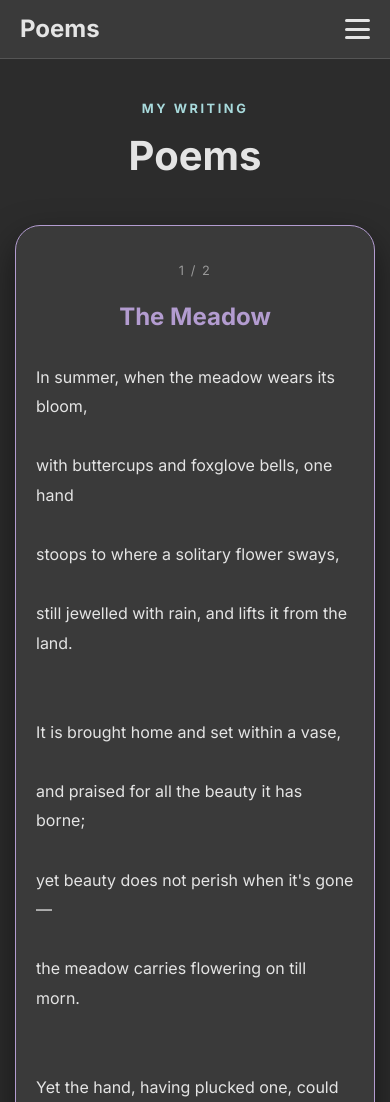
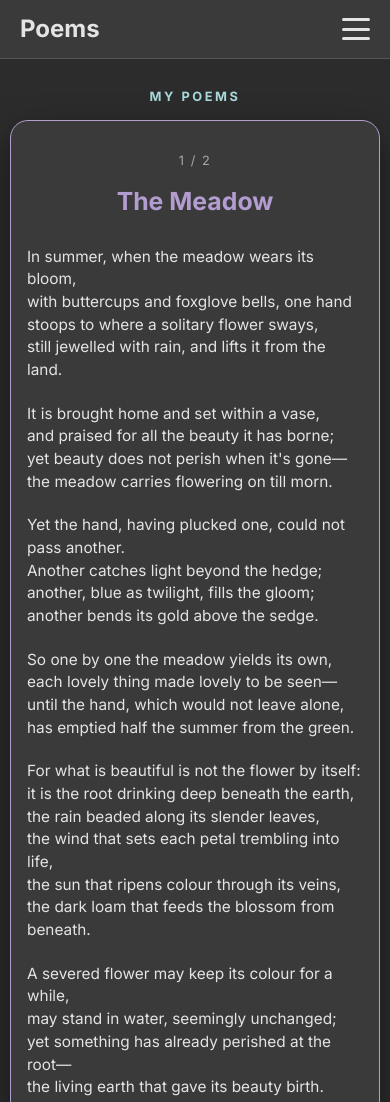
Before and after one commit to Dimples22/samiha, a plain HTML site: page poems.html in a window 390 px wide. Shown: the top 1102 px of the page. Drawn offline with Linux system fonts and the light colour scheme.

Commit message:
Add files via upload

```diff
--- a/poems.html
+++ b/poems.html
@@ -23,12 +23,13 @@
       --dark-bg: #2C2C2C;
       --dark-gray: #3A3A3A;
       --text-light: #E4E4E4;
+      --text-muted: #A8A8A8;
 
       --accent-cyan: #A8DADC;
       --accent-pink: #FFC1CC;
       --accent-lavender: #B39CD0;
 
-      --shadow: rgba(0,0,0,0.5);
+      --shadow: rgba(0, 0, 0, 0.5);
       --border: #555;
 
       --transition-speed: 0.3s;
@@ -71,6 +72,7 @@
       color: var(--accent-pink);
     }
 
+    /* Navigation */
     .nav {
       background: var(--dark-gray);
       position: sticky;
@@ -123,8 +125,8 @@
       display: none;
       flex-direction: column;
       justify-content: space-between;
-      width: 25px;
-      height: 20px;
+      width: 28px;
+      height: 22px;
       background: none;
       border: none;
       cursor: pointer;
@@ -138,17 +140,17 @@
       border-radius: 2px;
     }
 
-
+    /* Poetry Section */
     .poetry-section {
       min-height: calc(100vh - 61px);
-      padding: 80px 20px;
+      padding: 64px 20px;
       display: flex;
       justify-content: center;
     }
 
     .poetry-container {
       width: 100%;
-      max-width: 850px;
+      max-width: 920px;
       margin: 0 auto;
       text-align: center;
     }
@@ -162,67 +164,71 @@
     }
 
     .poetry-container > h1 {
-      margin-bottom: 45px;
+      margin-bottom: 36px;
     }
 
     .poem-card {
       background: var(--dark-gray);
       border: 1px solid var(--accent-lavender);
-      border-radius: 30px;
-      padding: 55px;
+      border-radius: 28px;
+      padding: 52px 56px;
       box-shadow: 0 15px 35px var(--shadow);
-
       transition:
-        opacity 0.25s ease,
-        transform 0.25s ease;
+        opacity 0.22s ease,
+        transform 0.22s ease;
     }
 
     .poem-number {
-      color: #999;
+      color: var(--text-muted);
       font-size: 0.8rem;
       letter-spacing: 0.12em;
-      margin-bottom: 20px;
+      margin-bottom: 14px;
     }
 
     #poemTitle {
       color: var(--accent-lavender);
-      margin-bottom: 40px;
-      font-size: 1.8rem;
+      margin-bottom: 36px;
+      font-size: 1.85rem;
     }
 
+
     .poem-text {
-      max-width: 680px;
+      max-width: 720px;
       margin: 0 auto;
       text-align: left;
     }
 
-    .poem-text p {
-      margin: 0;
+    .poem-text .stanza {
+      margin: 0 0 1.55em 0;
       color: var(--text-light);
-      font-size: 1.05rem;
-      line-height: 1.9;
-      white-space: pre-line;
+      font-size: 1.06rem;
+      line-height: 1.55;
       font-weight: 400;
+      overflow-wrap: break-word;
+    }
+
+    .poem-text .stanza:last-child {
+      margin-bottom: 0;
     }
 
     .poetry-controls {
       display: flex;
       justify-content: center;
       align-items: center;
-      gap: 12px;
-      margin-top: 25px;
+      gap: 14px;
+      margin-top: 28px;
     }
 
     .poem-btn {
-      padding: 12px 22px;
+      min-height: 44px;
+      padding: 12px 24px;
       border: 1px solid var(--border);
       border-radius: 50px;
       background: var(--dark-gray);
       color: var(--text-light);
       font-family: inherit;
-      font-size: 0.9rem;
+      font-size: 0.92rem;
       cursor: pointer;
-
       transition:
         background var(--transition-speed),
         color var(--transition-speed),
@@ -255,9 +261,8 @@
       margin: 0;
     }
 
-
+    /* Tablet & Mobile */
     @media (max-width: 768px) {
-
       .nav-container {
         grid-template-columns: auto auto;
         justify-content: space-between;
@@ -267,15 +272,12 @@
         display: none;
         grid-auto-flow: row;
         gap: 10px;
-
         background: var(--dark-gray);
         position: absolute;
         top: 60px;
         right: 20px;
-
         width: 180px;
         padding: 10px;
-
         border-radius: 10px;
         box-shadow: 0 10px 25px var(--shadow);
       }
@@ -289,42 +291,50 @@
       }
 
       .poetry-section {
-        padding: 55px 18px;
+        padding: 40px 14px;
       }
 
       .poem-card {
-        padding: 40px 25px;
-        border-radius: 25px;
+        padding: 36px 22px;
+        border-radius: 22px;
       }
 
       #poemTitle {
-        font-size: 1.5rem;
-        margin-bottom: 30px;
+        font-size: 1.55rem;
+        margin-bottom: 28px;
       }
 
-      .poem-text p {
+      .poem-text .stanza {
         font-size: 1rem;
-        line-height: 1.85;
+        line-height: 1.5;
+        margin-bottom: 1.45em;
       }
     }
 
+
     @media (max-width: 480px) {
-
       .poetry-section {
-        padding: 40px 15px;
+        padding: 28px 10px;
       }
 
       .poem-card {
-        padding: 35px 20px;
+        padding: 30px 16px;
+        border-radius: 18px;
+      }
+
+      .poem-text .stanza {
+        font-size: 0.96rem;
+        line-height: 1.48;
+        margin-bottom: 1.35em;
       }
 
       .poetry-controls {
-        gap: 8px;
+        gap: 10px;
       }
 
       .poem-btn {
-        padding: 11px 16px;
-        font-size: 0.85rem;
+        padding: 11px 18px;
+        font-size: 0.88rem;
       }
     }
   </style>
@@ -334,7 +344,6 @@
 
   <nav class="nav">
     <div class="nav-container">
-
       <div class="logo">
         Poems
       </div>
@@ -351,32 +360,22 @@
         id="navToggle"
         aria-label="Open navigation"
         aria-expanded="false"
-        type="button"
       >
         <span></span>
         <span></span>
         <span></span>
       </button>
-
     </div>
   </nav>
 
   <main>
-
     <section class="poetry-section">
-
       <div class="poetry-container">
-
         <p class="poetry-label">
-          MY WRITING
+          MY POEMS
         </p>
 
-        <h1>
-          Poems
-        </h1>
-
         <div class="poem-card" id="poemCard">
-
           <p class="poem-number" id="poemNumber">
             1 / 2
           </p>
@@ -385,14 +384,10 @@
             The Meadow
           </h2>
 
-          <div class="poem-text">
-            <p id="poemText"></p>
-          </div>
-
+          <div class="poem-text" id="poemText"></div>
         </div>
 
         <div class="poetry-controls">
-
           <button
             class="poem-btn"
             id="prevPoem"
@@ -408,13 +403,9 @@
           >
             next →
           </button>
-
         </div>
-
       </div>
-
     </section>
-
   </main>
 
   <footer>
@@ -425,156 +416,108 @@
     const poems = [
       {
         title: "The Meadow",
-
-        text: `In summer, when the meadow wears its bloom,
-
-with buttercups and foxglove bells, one hand
-
-stoops to where a solitary flower sways,
-
-still jewelled with rain, and lifts it from the land.
-
-
-It is brought home and set within a vase,
-
-and praised for all the beauty it has borne;
-
-yet beauty does not perish when it's gone—
-
-the meadow carries flowering on till morn.
-
-
-Yet the hand, having plucked one, could not pass another.
-
-Another catches light beyond the hedge;
-
-another, blue as twilight, fills the gloom;
-
-another bends its gold above the sedge.
-
-
-So one by one the meadow yields its own,
-
-each lovely thing made lovely to be seen—
-
-until the hand, which would not leave alone,
-
-has emptied half the summer from the green.
-
-
-For what is beautiful is not the flower by itself:
-
-it is the root drinking deep beneath the earth,
-
-the rain beaded along its slender leaves,
-
-the wind that sets each petal trembling into life,
-
-the sun that ripens colour through its veins,
-
-the dark loam that feeds the blossom from beneath.
-
-
-A severed flower may keep its colour for a while,
-
-may stand in water, seemingly unchanged;
-
-yet something has already perished at the root—
-
-the living earth that gave its beauty birth.
-
-
-Perhaps it is enough to remain
-
-upon the path, and let the blossoms be;
-
-to watch them bow beneath the summer rain,
-
-then lift their faces to the evening breeze.
-
-
-For not every flower is meant to go
-
-home in the hand that reaches out to claim;
-
-some things are meant to flourish where they grow,
-
-and answer to the earth from whence they came.`
+        stanzas: [
+          [
+            "In summer, when the meadow wears its bloom,",
+            "with buttercups and foxglove bells, one hand",
+            "stoops to where a solitary flower sways,",
+            "still jewelled with rain, and lifts it from the land."
+          ],
+          [
+            "It is brought home and set within a vase,",
+            "and praised for all the beauty it has borne;",
+            "yet beauty does not perish when it's gone—",
+            "the meadow carries flowering on till morn."
+          ],
+          [
+            "Yet the hand, having plucked one, could not pass another.",
+            "Another catches light beyond the hedge;",
+            "another, blue as twilight, fills the gloom;",
+            "another bends its gold above the sedge."
+          ],
+          [
+            "So one by one the meadow yields its own,",
+            "each lovely thing made lovely to be seen—",
+            "until the hand, which would not leave alone,",
+            "has emptied half the summer from the green."
+          ],
+          [
+            "For what is beautiful is not the flower by itself:",
+            "it is the root drinking deep beneath the earth,",
+            "the rain beaded along its slender leaves,",
+            "the wind that sets each petal trembling into life,",
+            "the sun that ripens colour through its veins,",
+            "the dark loam that feeds the blossom from beneath."
+          ],
+          [
+            "A severed flower may keep its colour for a while,",
+            "may stand in water, seemingly unchanged;",
+            "yet something has already perished at the root—",
+            "the living earth that gave its beauty birth."
+          ],
+          [
+            "Perhaps it is enough to remain",
+            "upon the path, and let the blossoms be;",
+            "to watch them bow beneath the summer rain,",
+            "then lift their faces to the evening breeze."
+          ],
+          [
+            "For not every flower is meant to go",
+            "home in the hand that reaches out to claim;",
+            "some things are meant to flourish where they grow,",
+            "and answer to the earth from whence they came."
+          ]
+        ]
       },
-
       {
         title: "Elixir",
-
-        text: `In this desert, even a cactus becomes interesting
-
-for a little while beneath the vacant sky;
-
-a crooked thing, austere and green, will hold the eye
-
-when there is little else to break the monotony.
-
-
-They prick, of course, and sometimes draw the blood,
-
-but what are thorns amid so much sand?
-
-And here I am, searching for a water source.
-
-Not for the first cool draught that chance might offer,
-
-nor for some sweetness another draught could bestow,
-
-but for that elixir which has no likeness,
-
-whose very thought makes every other pleasure pale.
-
-
-To taste the impending doom
-
-of your elixir
-
-and find it sweeter
-
-for knowing what it will take from me.
-
-
-To feel it upon the tongue,
-
-its sweetness opening slowly through the mouth,
-
-until the breath itself is steeped in it;
-
-to find, mingled with its sweetness, the first touch of doom,
-
-so intimately joined that neither
-
-could be separated from the other.
-
-
-It is not salvation that I seek,
-
-nor even the end of thirst,
-
-but that exquisite moment before surrender,
-
-when the wanting becomes almost unbearable—
-
-when what has haunted the mouth for so long
-
-is at last poised upon the lips.
-
-
-So let the thorns draw blood. Let the desert blister
-
-the soles of feet already worn and sore.
-
-Let them prick me once, and then a hundred times;
-
-what are their small wounds, their sting, their score,
-
-beside the rapture waiting at the end of them—
-
-the one draught for which I would bleed once more.`
+        stanzas: [
+          [
+            "In this desert, even a cactus becomes interesting",
+            "for a little while beneath the vacant sky;",
+            "a crooked thing, austere and green, will hold the eye",
+            "when there is little else to break the monotony."
+          ],
+          [
+            "They prick, of course, and sometimes draw the blood,",
+            "but what are thorns amid so much sand?",
+            "And here I am, searching for a water source.",
+            "Not for the first cool draught that chance might offer,",
+            "nor for some sweetness another draught could bestow,",
+            "but for that elixir which has no likeness,",
+            "whose very thought makes every other pleasure pale."
+          ],
+          [
+            "To taste the impending doom",
+            "of your elixir",
+            "and find it sweeter",
+            "for knowing what it will take from me."
+          ],
+          [
+            "To feel it upon the tongue,",
+            "its sweetness opening slowly through the mouth,",
+            "until the breath itself is steeped in it;",
+            "to find, mingled with its sweetness, the first touch of doom,",
+            "so intimately joined that neither",
+            "could be separated from the other."
+          ],
+          [
+            "It is not salvation that I seek,",
+            "nor even the end of thirst,",
+            "but that exquisite moment before surrender,",
+            "when the wanting becomes almost unbearable—",
+            "when what has haunted the mouth for so long",
+            "is at last poised upon the lips."
+          ],
+          [
+            "So let the thorns draw blood. Let the desert blister",
+            "the soles of feet already worn and sore.",
+            "Let them prick me once, and then a hundred times;",
+            "what are their small wounds, their sting, their score,",
+            "beside the rapture waiting at the end of them—",
+            "the one draught for which I would bleed once more."
+          ]
+        ]
       }
     ];
 
@@ -584,82 +527,65 @@ the one draught for which I would bleed once more.`
     const poemTitle = document.getElementById("poemTitle");
     const poemText = document.getElementById("poemText");
     const poemNumber = document.getElementById("poemNumber");
-
     const nextButton = document.getElementById("nextPoem");
     const previousButton = document.getElementById("prevPoem");
 
-    function displayPoem() {
+    function renderStanzas(stanzas) {
+      poemText.innerHTML = "";
+
+      stanzas.forEach((lines) => {
+        const p = document.createElement("p");
+        p.className = "stanza";
+
+        lines.forEach((line, index) => {
+          p.appendChild(document.createTextNode(line));
+          if (index < lines.length - 1) {
+            p.appendChild(document.createElement("br"));
+          }
+        });
+
+        poemText.appendChild(p);
+      });
+    }
+
+    function displayPoem(shouldScroll = false) {
       poemCard.style.opacity = "0";
       poemCard.style.transform = "translateY(8px)";
 
       setTimeout(() => {
-        poemTitle.textContent = poems[currentPoem].title;
-        poemText.textContent = poems[currentPoem].text;
-        poemNumber.textContent =
-          `${currentPoem + 1} / ${poems.length}`;
+        const poem = poems[currentPoem];
+        poemTitle.textContent = poem.title;
+        renderStanzas(poem.stanzas);
+        poemNumber.textContent = `${currentPoem + 1} / ${poems.length}`;
 
         poemCard.style.opacity = "1";
         poemCard.style.transform = "translateY(0)";
 
-        window.scrollTo({
-          top: 0,
-          behavior: "smooth"
-        });
+        if (shouldScroll) {
+          window.scrollTo({
+            top: 0,
+            behavior: "smooth"
+          });
+        }
       }, 200);
     }
 
     nextButton.addEventListener("click", () => {
-      currentPoem++;
-
-      if (currentPoem >= poems.length) {
-        currentPoem = 0;
-      }
-
-      displayPoem();
+      currentPoem = (currentPoem + 1) % poems.length;
+      displayPoem(true);
     });
 
     previousButton.addEventListener("click", () => {
-      currentPoem--;
-
-      if (currentPoem < 0) {
-        currentPoem = poems.length - 1;
-      }
-
-      displayPoem();
+      currentPoem = (currentPoem - 1 + poems.length) % poems.length;
+      displayPoem(true);
     });
-
 
     const navToggle = document.getElementById("navToggle");
     const navLinks = document.getElementById("navLinks");
 
     navToggle.addEventListener("click", () => {
       const isOpen = navLinks.classList.toggle("active");
-
-      navToggle.setAttribute(
-        "aria-expanded",
-        isOpen
-      );
-
-      navToggle.setAttribute(
-        "aria-label",
-        isOpen ? "Close navigation" : "Open navigation"
-      );
-    });
-
-    navLinks.querySelectorAll("a").forEach(link => {
-      link.addEventListener("click", () => {
-        navLinks.classList.remove("active");
-
-        navToggle.setAttribute(
-          "aria-expanded",
-          "false"
-        );
-
-        navToggle.setAttribute(
-          "aria-label",
-          "Open navigation"
-        );
-      });
+      navToggle.setAttribute("aria-expanded", isOpen);
     });
 
     document.addEventListener("keydown", (event) => {
@@ -672,7 +598,7 @@ the one draught for which I would bleed once more.`
       }
     });
 
-    displayPoem();
+    displayPoem(false);
   </script>
 
 </body>
--- a/style.css
+++ b/style.css
@@ -26,6 +26,13 @@ body {
   line-height: 1.6;
   color: var(--text-light);
   background: var(--dark-bg);
+  min-height: 100vh;
+  display: flex;
+  flex-direction: column;
+}
+
+main {
+  flex: 1 0 auto;
 }
 
 h1 { font-size: var(--fs-xl); line-height: 1.2; }
@@ -203,7 +210,7 @@ footer {
   color: var(--text-light);
   text-align: center;
   padding: 15px;
-  margin-top: 40px;
+  margin-top: auto;
   border-top: 2px solid var(--accent-lavender);
 }
 
@@ -231,7 +238,6 @@ footer {
   .book-card { grid-template-columns: 1fr; }
   .hero-content { padding: 0 10px; }
 }
-
 
 .crossword-grid {
   display: grid;
@@ -264,6 +270,7 @@ footer {
   font-size: 0.6rem;
   color: var(--secondary);
 }
+
 .crossword-container {
   display: flex;
   flex-wrap: wrap;
@@ -310,6 +317,17 @@ footer {
   height: auto;
   display: block;
   border-radius: 8px;
+}
+
+.projects-heading {
+  font-family: "Inter", sans-serif;
+  font-size: 0.85rem;
+  font-weight: 700;
+  letter-spacing: 0.2em;
+  text-transform: uppercase;
+  text-align: center;
+  color: var(--accent-cyan);
+  margin-bottom: 12px;
 }
 
 .category-message {
@@ -362,8 +380,8 @@ footer {
   height: 100px;
   border-radius: 50%;
   overflow: hidden;
-  margin-top: px;
-  box-shadow: 2px 2px 8px rgba(0,0,0,0.3)
+  margin-top: 12px;
+  box-shadow: 2px 2px 8px rgba(0,0,0,0.3);
 }
 
 .photo-bottom-video video {
@@ -388,18 +406,18 @@ footer {
 }
 
 .projects-container {
-  display: flex;
-  flex-wrap: wrap;
+  display: grid;
+  grid-template-columns: 1fr;
   gap: 24px;
-  padding: 40px 20px;
-  justify-content: flex-start;
+  max-width: 900px;
+  width: 100%;
+  margin: 0 auto;
+  padding: 24px 0;
 }
 
 .project-card {
-  flex: 0 0 250px;
-  display: flex;
-  flex-direction: column;
-  justify-content: flex-start;
+  display: block;
+  width: 100%;
   text-align: left;
   border-radius: 15px;
   background: var(--dark-gray);
@@ -412,21 +430,26 @@ footer {
               box-shadow var(--transition-speed),
               background var(--transition-speed),
               color var(--transition-speed);
-  padding: 15px;
-  height: auto;
+  padding: 24px;
 }
 
-
-.card-content p {
-  margin-top: 8px;
-  font-size: 0.9rem;
-  line-height: 1.3;
+.project-card strong {
+  display: block;
+  font-size: 1.15rem;
+  margin-bottom: 8px;
 }
 
+.project-card p,
+.card-content p {
+  margin: 0;
+  font-size: 0.95rem;
+  line-height: 1.5;
+}
 
 .project-card:hover {
-  transform: translateY(-8px);
+  transform: translateY(-6px);
   box-shadow: 0 16px 40px var(--shadow);
   background: var(--accent-lavender);
   color: var(--dark-bg);
+  text-decoration: none;
 }
```
Also changed, not shown: blog.html (+4 -1 lines), projects.html (+1 -1 lines).
